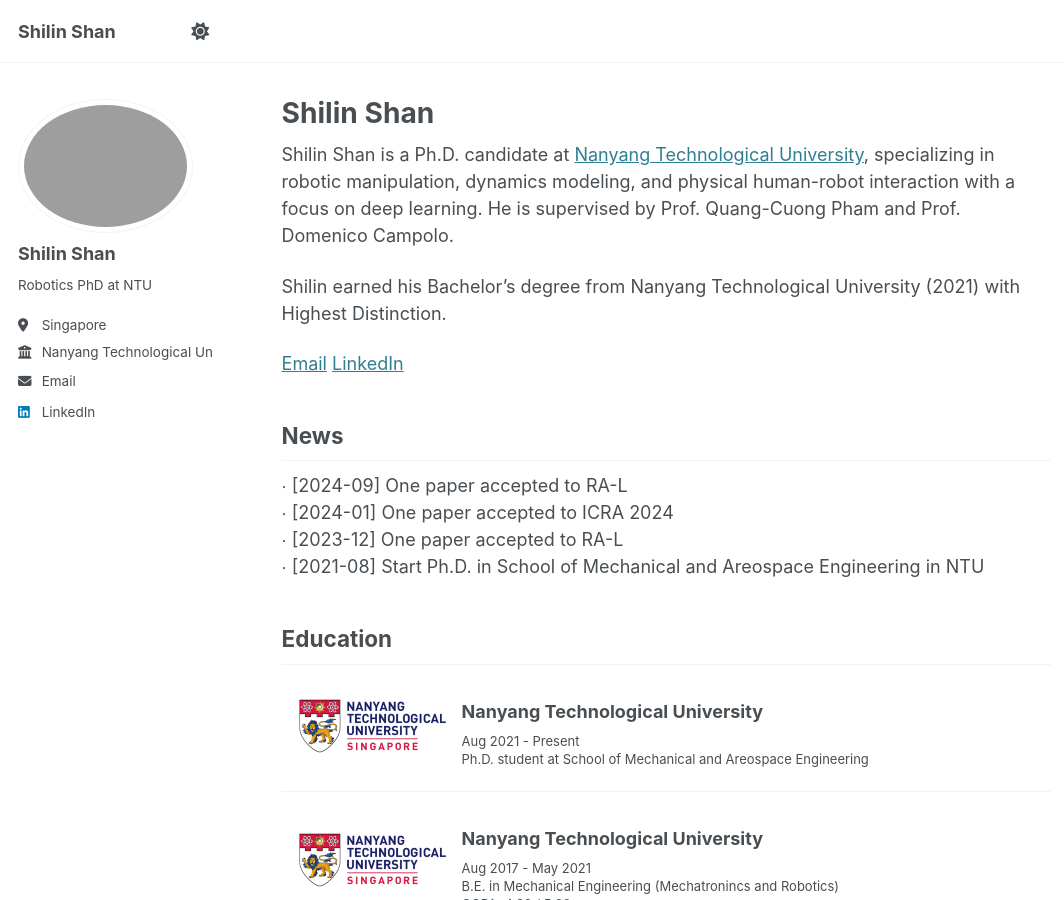
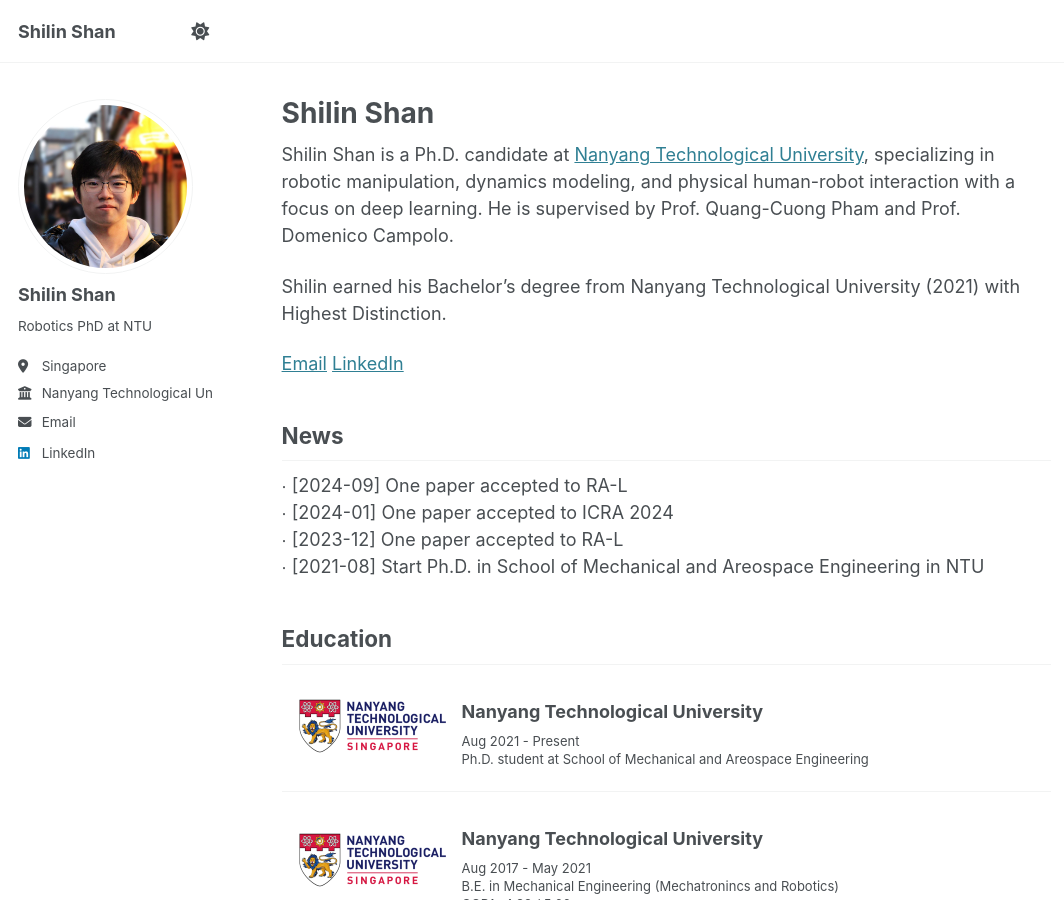
Before and after one commit to ShanShilin/ShanShilin.github.io, a Jekyll site: the page built from _pages/about.md, in a window 1280 px wide and 900 px high. Shown: the whole window, without its empty margins (0-1064 px from the left). Built offline with Jekyll 4.4.1, drawn with Linux system fonts in a browser that asks for light colours.

Commit message:
Update _config.yml

```diff
--- a/_config.yml
+++ b/_config.yml
@@ -23,7 +23,7 @@ repository               : "academicpages/academicpages.github.io"
 author:
   # Biographic information
   name             : "Shilin Shan"
-  avatar           : "shilin_shan.jpg"
+  avatar           : "Shilin Shan.jpg"
   bio              : "Robotics PhD at NTU"
   pronouns         : # example: "she/her"
   location         : "Singapore"
```
